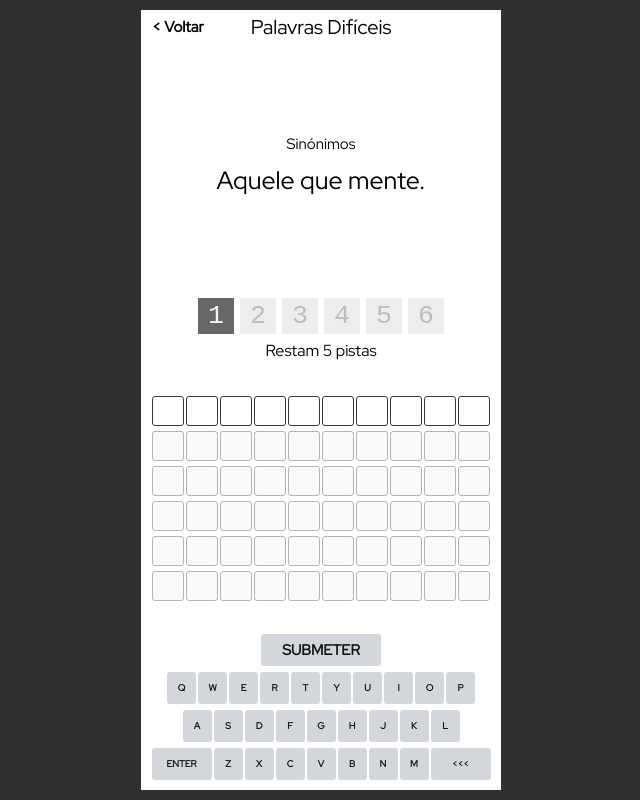
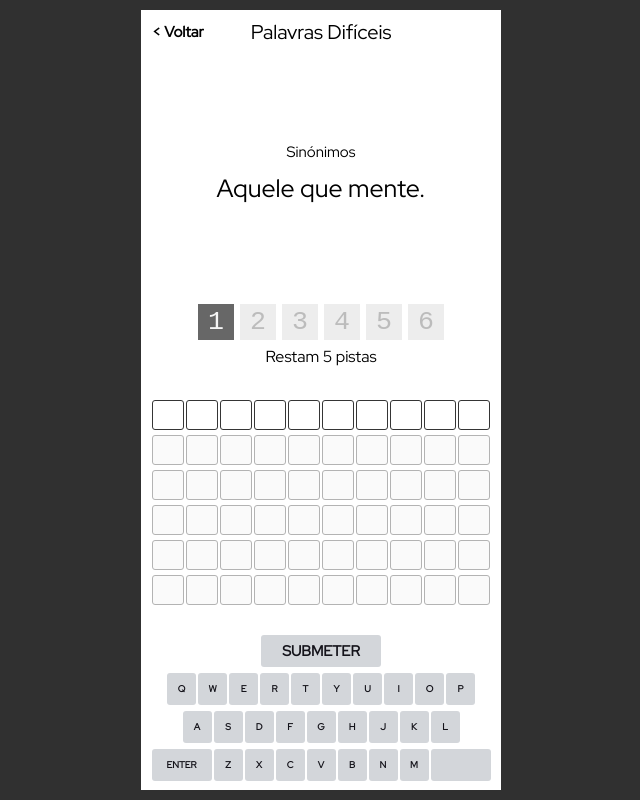
Before and after one commit to xanaptdoliveira/palavras-dificeis, a plain HTML site: page gameView2.html in a window 1280 px wide. Shown: the whole page, without its empty margins (319-959 px from the left). Drawn offline with Linux system fonts and the light colour scheme; a web font is replaced by a local one.

Commit message:
style changes

```diff
--- a/Scripts/script.js
+++ b/Scripts/script.js
@@ -6,12 +6,12 @@ var Currentrow = 1;
 
 let tipsArray = [
     ["ALVISSARAS", "Prémio dado a quem apresenta objetos perdidos ou ao que dá uma notícia agradável.", "Expressão usada para exprimir contentamento por uma boa notícia.", "./Images/1.png", "Recompensa", "Epitimologia: árabe vulgar al-bixra, do árabe al-buxra", "Dão-se __ a quem encontrar o cão cinzento."],
-    ["MENDACIOSO", "Aquele que mente.", "Enganador; Falso.", "./Images/2_1.png", "./Images/2_2.png", "Ninguém seria capaz em acreditar num discurso tão __.", "Aquele conhecido ex-presidente é __."],
-    ["ZOOMORFICO", "Desenhos e gravuras que representam  animais.", "Rima com Idiomórfico.", "./Images/3_1.jpg", "./Images/3_2.png", "O seu aspecto__ assusta qualquer um.", "Relativo à zoomorfia."]
+    ["MENDACIOSO", "Aquele que mente.", "Enganador; Falso.", "./Images/2_1.png", "./Images/2_2.png", "Ninguém seria capaz em acreditar num discurso tão ___________.", "Aquele conhecido ex-presidente é ____________."],
+    ["ZOOMORFICO", "Desenhos e gravuras que representam  animais.", "Rima com Idiomórfico.", "./Images/3_1.jpg", "./Images/3_2.png", "O seu aspecto_____________ assusta qualquer um.", "Relativo à zoomorfia."]
 ];
 
 let tipsTitleArray = [
-    ["", "", "", "", "Sinónimo:", "Epitimologia:", ""],
+    ["", "", "", "", "Sinónimo:", "Etimologia:", ""],
     ["", "Sinónimos", "", "", "", "", ""],
     ["", "", "", "", "", "", ""]
 ];
--- a/Styles/gameStyles.css
+++ b/Styles/gameStyles.css
@@ -52,14 +52,14 @@ body {
 }
 
 .ScreenChild.HeaderPanel {
-    height: 25px;
+    height: 30px;
     /* border: 1px solid red; */
 
     display: flex;
     flex-direction: row;
     justify-content: space-between;
 
-    margin-top: 5px;
+    margin-top: 10px;
 
 }
 
--- a/gameView2.html
+++ b/gameView2.html
@@ -193,7 +193,7 @@
           <div class="FooterSquare" >B</div>
           <div class="FooterSquare" >N</div>
           <div class="FooterSquare" >M</div>
-          <div class="FooterSquare" style="width: 60px;" ><<<</div>
+          <div class="FooterSquare" style="width: 60px;" ></div>
         </div>
 
 
```
Also changed, not shown: historicoView.html (+4 -5 lines), instrucoesView.html (+2 -1 lines), mainView.html (+1 -1 lines).
